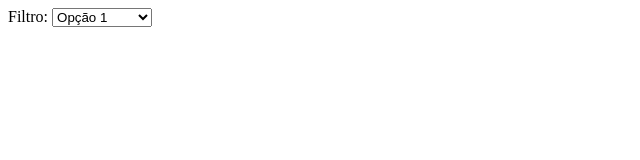
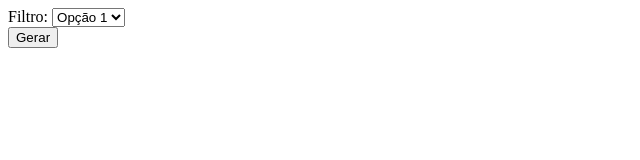
Before and after one commit to caio-orbit/ativ-extensionista, a plain HTML site: page site-projeto/index.html in a window 1280 px wide. Shown: the whole page, without its empty margins (0-640 px from the left). Drawn offline with Linux system fonts and the light colour scheme.

Commit message:
adicionando botão de gerar mensagens

```diff
--- a/site-projeto/index.html
+++ b/site-projeto/index.html
@@ -9,12 +9,16 @@
     <section>
       <!--funcionalidade-mensagens-->
       <label for="example">Filtro:</label>
-      <select id="example" style="width: 100px;">
+      <select id="example">
         <option value="opcao1">Opção 1</option>
         <option value="opcao2">Opção 2</option>
         <option value="opcao3">Opção 3</option>
         <option value="opcao4">Opção 4</option>
       </select>
+
+      <div class="gerar-msg-container">
+        <button class="btn-gerar-msg" type="button">Gerar</button>
+      </div>
     </section>
   </body>
 </html>
```
